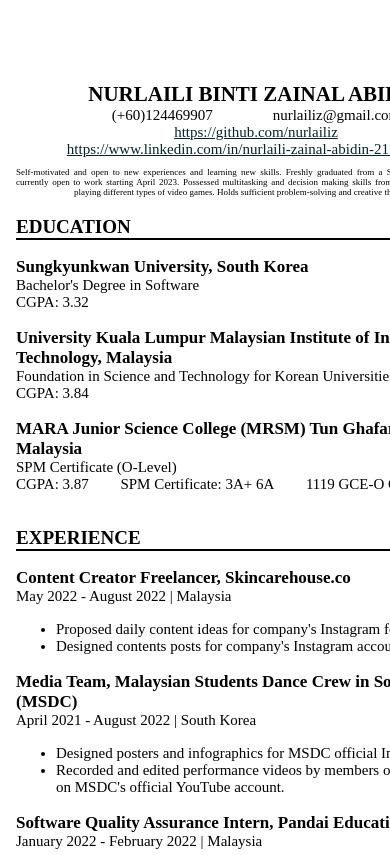
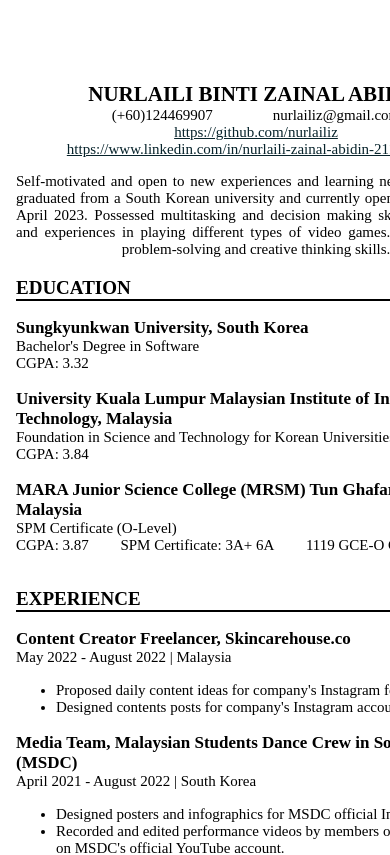
Before and after one commit to nurlailiz/Curriculum-Vitae-using-React, a React (Create React App) app: page / in a window 390 px wide. Shown: the top 855 px of the page. Built offline with nearby package versions, Linux system fonts and the light colour scheme.

Commit message:
Update css

```diff
--- a/src/App.css
+++ b/src/App.css
@@ -8,17 +8,7 @@
 }
 
 @media only screen and (max-width: 600px) {
-  .App {width: 30em;
-  padding: 1em}
-  .App-header {font-size: 9px;}
-  .Desc {font-size: 9px;}
-  .App-header h3 {font-size: 15px;}
-  .Section-title {font-size: 13px;}
-  .Bold-item {font-size: 11px;}
-  .Education-year {font-size: 9px;}
-  .App li {font-size: 9px;}
-  .Content {font-size: 9px;}
-  .Content-ref {font-size: 9px;}
+  .App {width: 30em; padding: 1em}
 }
 
 .App-header {
```
